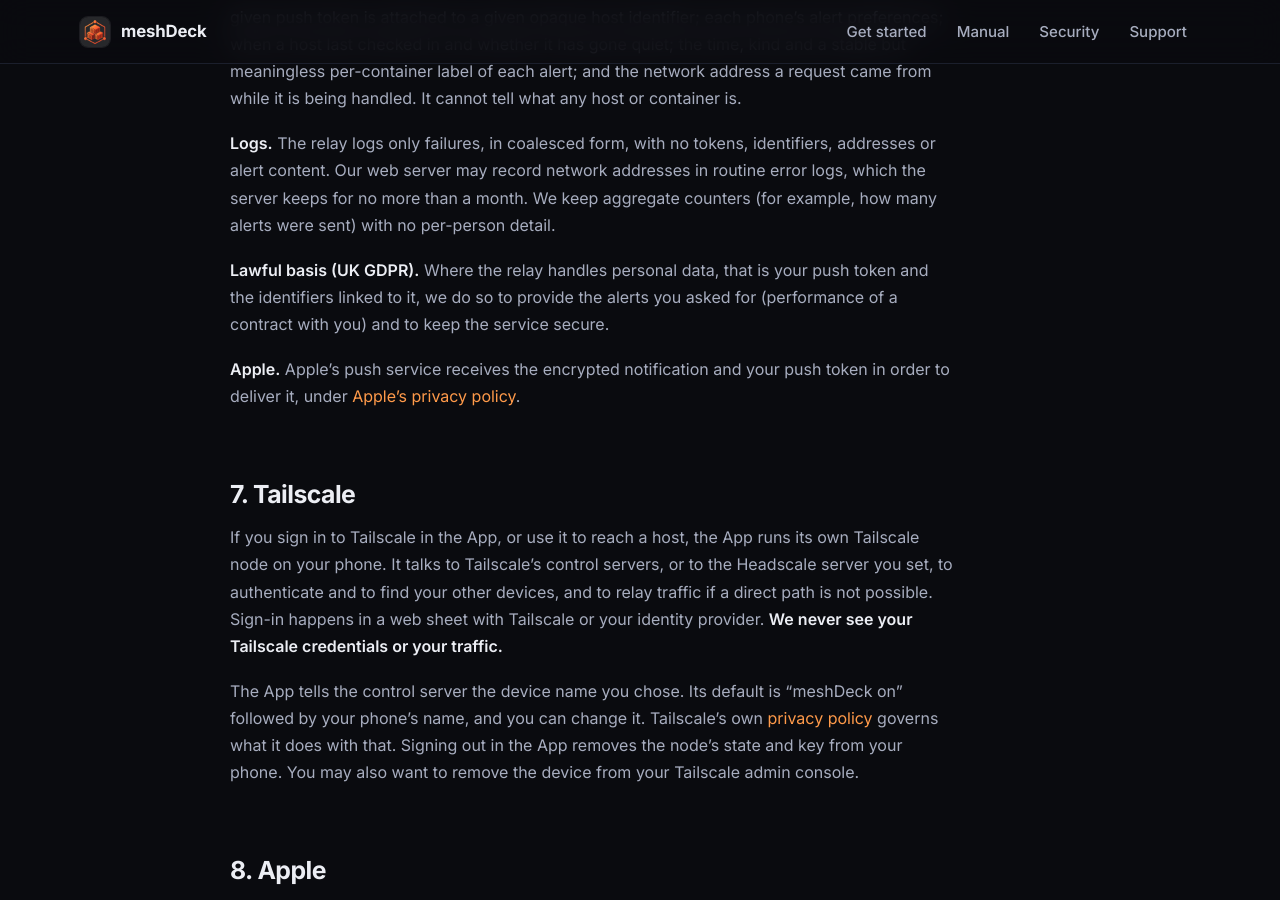
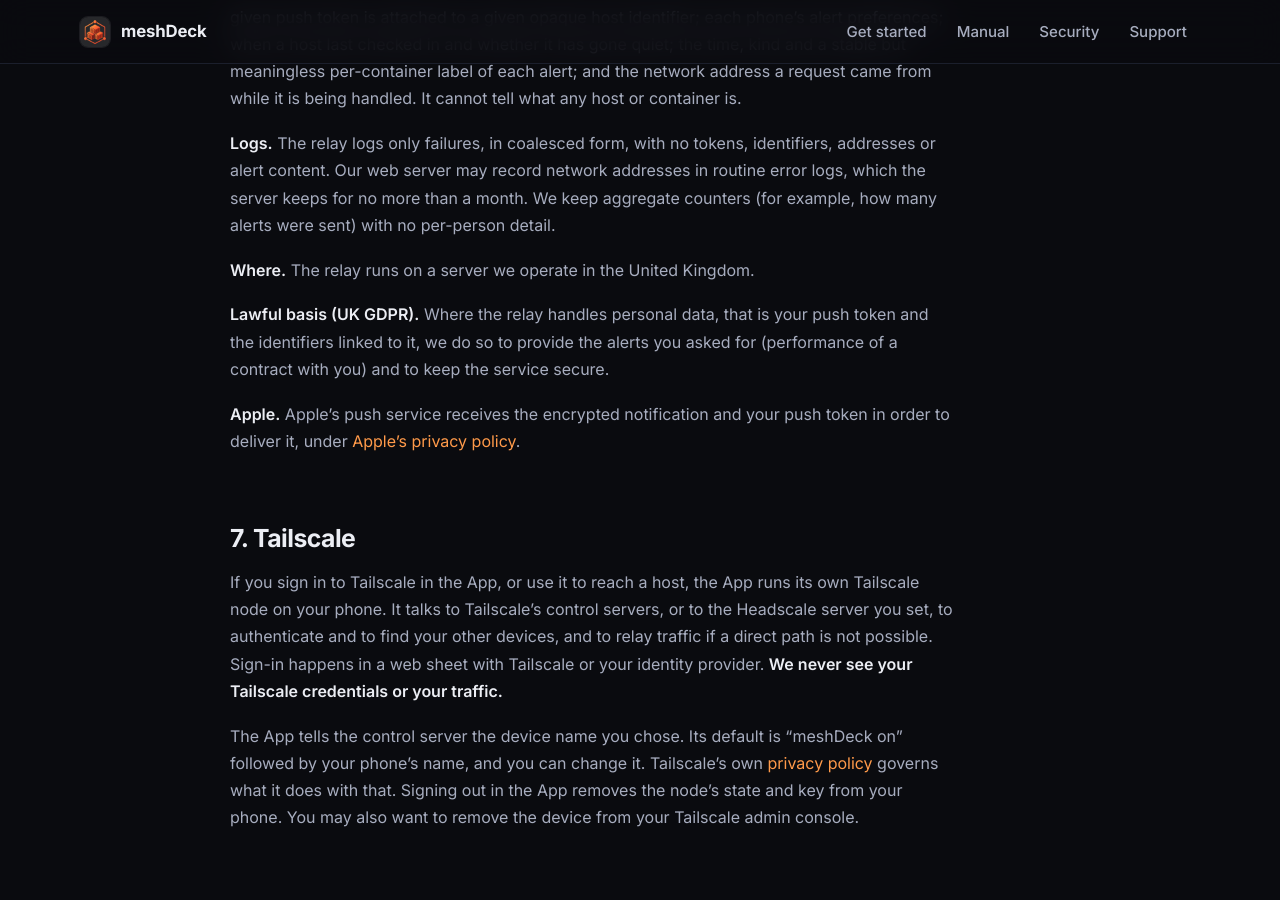
Before and after one commit to AG-Studio-Apps/meshdeck-docs, a Jekyll site: the page built from privacy/index.md, in a window 1280 px wide and 900 px high, scrolled down 4984 px. Built offline with Jekyll 4.4.1, drawn with Linux system fonts in a browser that asks for light colours.

Commit message:
Docs: set relay region (UK) for the Privacy Policy

```diff
--- a/_config.yml
+++ b/_config.yml
@@ -13,6 +13,8 @@
 contact_email: james@ag-applications.com
 company: "AG Applications LTD"
 company_number: "17447911"
+# Rendered in the Privacy Policy: "the relay runs on a server we operate in ...".
+relay_region: "the United Kingdom"
 # Shown at the top of the Privacy Policy and the EULA. Set on publication.
 legal_effective: "18 September 2026"
 legal_version: "1.0"
```
